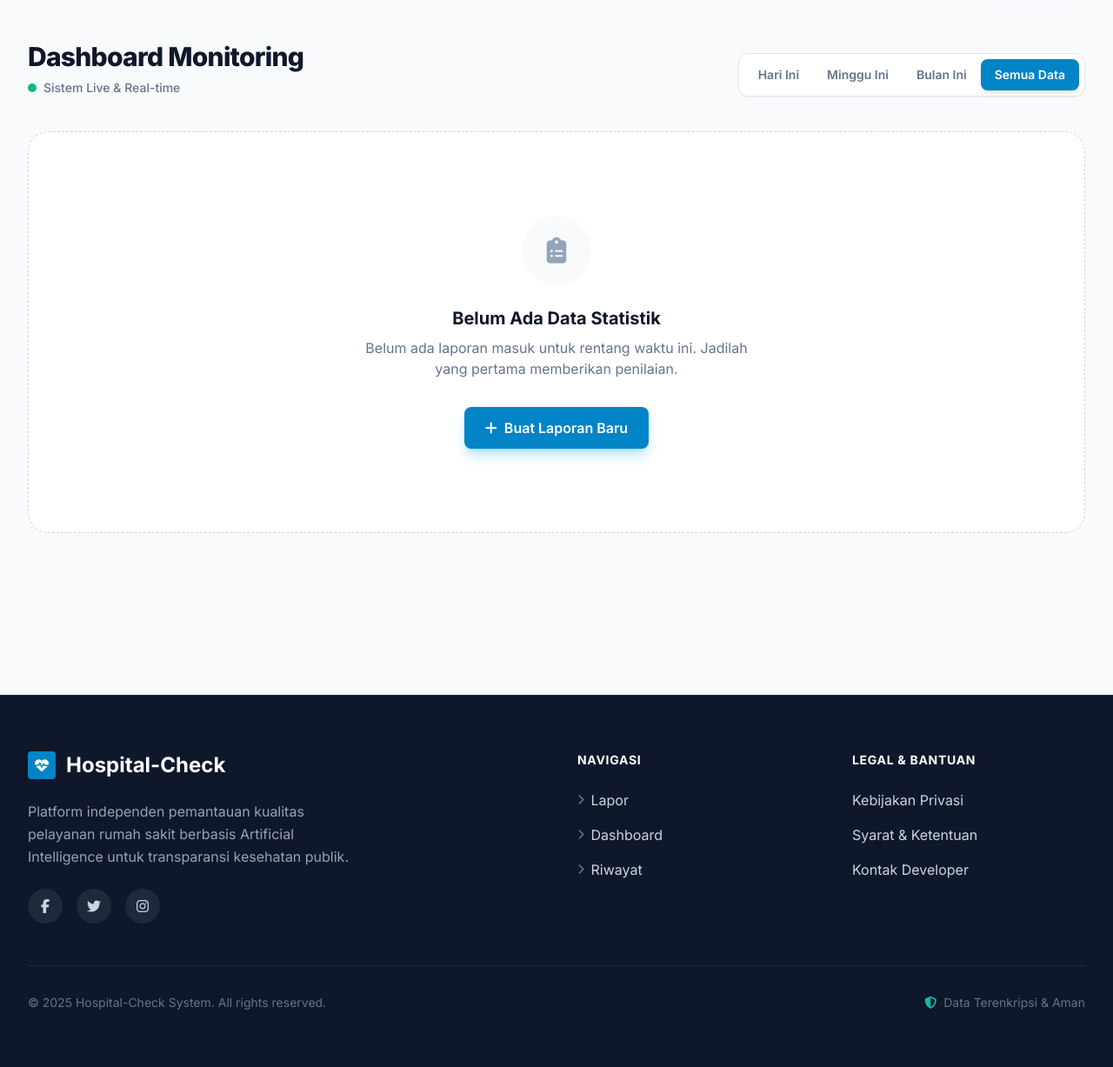
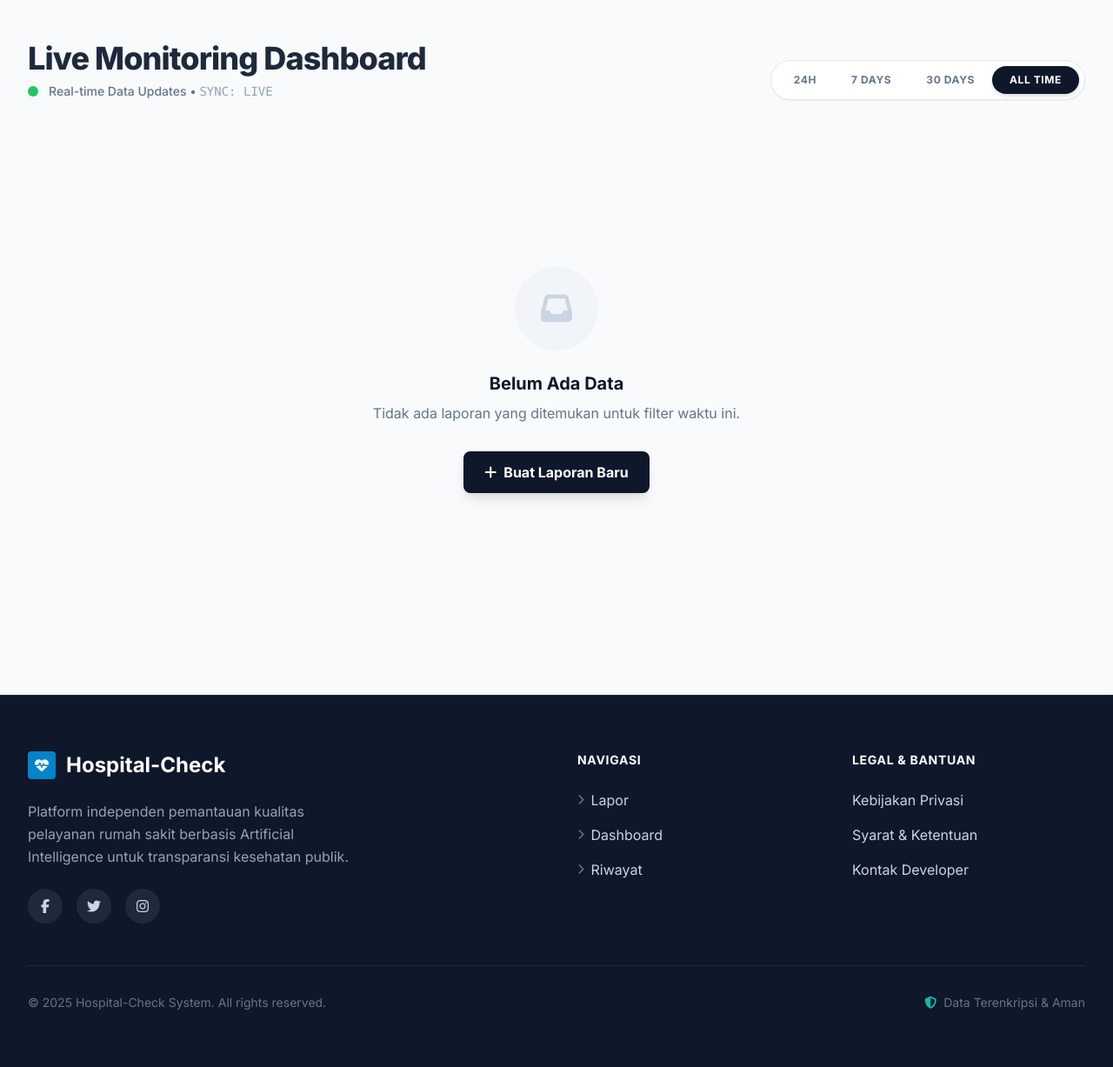
Before and after one commit to nauvalalpen/Program-AnalisisSentimenUlasanGMaps-SPH, a Flask app: page /dashboard in a window 1280 px wide. Shown: the part 81-1308 px from the top of the page at 87% size. Run offline with Flask 3, Linux system fonts and the light colour scheme; some libraries are stand-ins or nearby versions.

Commit message:
Refactor dashboard layout and styles for improved aesthetics and user experience; enhance real-time data presentation and sentiment analysis visualization.

```diff
--- a/templates/dashboard.html
+++ b/templates/dashboard.html
@@ -1,39 +1,62 @@
 {% extends "base.html" %} {% block content %}
 
-<section class="py-8 lg:py-12 bg-slate-50 min-h-screen">
+<!-- Custom Color Palette Injection for this page -->
+<style>
+  /* Premium Color Palette inspired by modern dashboards */
+  :root {
+    --primary-bg: #f8fafc;
+    --card-bg: #ffffff;
+    --text-main: #1e293b;
+    --text-sub: #64748b;
+    --accent-success: #10b981; /* Emerald 500 */
+    --accent-warning: #f59e0b; /* Amber 500 */
+    --accent-danger: #ef4444; /* Red 500 */
+    --brand-blue: #2563eb; /* Blue 600 */
+  }
+</style>
+
+<section
+  class="py-8 lg:py-12 min-h-screen"
+  style="background-color: var(--primary-bg)"
+>
   <div class="max-w-7xl mx-auto px-4 sm:px-6 lg:px-8">
-    <!-- Header & Controls -->
+    <!-- Header Section -->
     <div
-      class="flex flex-col lg:flex-row justify-between items-start lg:items-end gap-6 mb-10"
-      data-aos="fade-up"
+      class="flex flex-col md:flex-row justify-between items-start md:items-end gap-6 mb-12"
+      data-aos="fade-down"
     >
-      <!-- Title -->
       <div>
-        <h1 class="text-3xl font-black text-slate-900 tracking-tight mb-2">
-          Dashboard Monitoring
+        <h1
+          class="text-3xl lg:text-4xl font-extrabold tracking-tight mb-2"
+          style="color: var(--text-main)"
+        >
+          Live Monitoring Dashboard
         </h1>
-        <div class="flex items-center space-x-2 text-slate-500">
-          <span class="relative flex h-2.5 w-2.5">
+        <div class="flex items-center gap-3">
+          <span class="relative flex h-3 w-3">
             <span
-              class="animate-ping absolute inline-flex h-full w-full rounded-full bg-emerald-400 opacity-75"
+              class="animate-ping absolute inline-flex h-full w-full rounded-full bg-green-400 opacity-75"
             ></span>
             <span
-              class="relative inline-flex rounded-full h-2.5 w-2.5 bg-emerald-500"
+              class="relative inline-flex rounded-full h-3 w-3 bg-green-500"
             ></span>
           </span>
-          <p class="text-sm font-medium">Sistem Live & Real-time</p>
+          <p class="text-sm font-medium text-slate-500">
+            Real-time Data Updates •
+            <span class="font-mono text-slate-400">SYNC: LIVE</span>
+          </p>
         </div>
       </div>
 
-      <!-- Time Filter (Segmented Control Style) -->
+      <!-- Time Filter Pills -->
       <div
-        class="bg-white p-1.5 rounded-xl border border-slate-200 shadow-sm inline-flex"
+        class="bg-white p-1.5 rounded-full shadow-sm border border-slate-200 flex overflow-x-auto max-w-full"
       >
-        {% set periods = [('day', 'Hari Ini'), ('week', 'Minggu Ini'), ('month',
-        'Bulan Ini'), ('all', 'Semua Data')] %} {% for key, label in periods %}
+        {% set periods = [('day', '24H'), ('week', '7 Days'), ('month', '30
+        Days'), ('all', 'All Time')] %} {% for key, label in periods %}
         <a
           href="?timeframe={{ key }}"
-          class="px-4 py-2 rounded-lg text-sm font-semibold transition-all duration-200 {% if timeframe == key %} bg-brand-600 text-white shadow-md {% else %} text-slate-500 hover:text-slate-900 hover:bg-slate-50 {% endif %}"
+          class="px-5 py-2 rounded-full text-xs font-bold uppercase tracking-wider transition-all duration-300 whitespace-nowrap {% if timeframe == key %} bg-slate-900 text-white shadow-md {% else %} text-slate-500 hover:text-slate-900 hover:bg-slate-100 {% endif %}"
         >
           {{ label }}
         </a>
@@ -41,13 +64,9 @@
       </div>
     </div>
 
-    <!-- Overall Statistics (KPI Cards) -->
     {% if stats|length > 0 %}
-    <div
-      class="grid grid-cols-1 md:grid-cols-3 gap-6 mb-10"
-      data-aos="fade-up"
-      data-aos-delay="100"
-    >
+    <!-- Summary KPI Cards -->
+    <div class="grid grid-cols-1 md:grid-cols-3 gap-6 mb-12" data-aos="fade-up">
       {% set total_reviews = namespace(value=0) %} {% set total_positive =
       namespace(value=0) %} {% set total_negative = namespace(value=0) %} {% for
       name, info in stats.items() %} {% set total_reviews.value =
@@ -57,202 +76,234 @@
       = ((total_positive.value / total_reviews.value * 100) | round(1)) if
       total_reviews.value > 0 else 0 %}
 
-      <!-- KPI 1: Total Volume -->
+      <!-- KPI 1 -->
       <div
-        class="bg-white rounded-xl p-6 border border-slate-200 shadow-sm relative overflow-hidden group"
+        class="bg-white rounded-2xl p-6 border border-slate-100 shadow-[0_8px_30px_rgb(0,0,0,0.04)] hover:shadow-[0_8px_30px_rgb(0,0,0,0.08)] transition-shadow duration-300"
       >
-        <div class="flex justify-between items-start mb-4">
+        <div class="flex justify-between items-start">
           <div>
             <p
-              class="text-sm font-bold text-slate-400 uppercase tracking-wider"
+              class="text-xs font-bold text-slate-400 uppercase tracking-widest mb-1"
             >
-              Total Laporan
+              Total Volume
             </p>
-            <h3 class="text-3xl font-black text-slate-900 mt-1">
+            <h2 class="text-4xl font-black text-slate-800">
               {{ total_reviews.value }}
-            </h3>
+            </h2>
           </div>
-          <div
-            class="w-10 h-10 bg-brand-50 rounded-lg flex items-center justify-center text-brand-600"
-          >
-            <i class="fas fa-file-medical-alt text-lg"></i>
+          <div class="p-3 bg-blue-50 rounded-xl text-blue-600">
+            <i class="fas fa-layer-group text-xl"></i>
           </div>
         </div>
-        <div class="flex items-center text-xs text-slate-500">
-          <i class="fas fa-hospital mr-1.5"></i>
-          <span>Dari {{ stats|length }} Fasilitas Kesehatan</span>
+        <div class="mt-4 flex items-center gap-2 text-sm text-slate-500">
+          <span
+            class="bg-slate-100 px-2 py-0.5 rounded text-xs font-bold text-slate-600"
+          >
+            {{ stats|length }} Faskes
+          </span>
+          <span>Terdaftar</span>
         </div>
-        <div
-          class="absolute bottom-0 left-0 h-1 bg-brand-600 w-full transform scale-x-0 group-hover:scale-x-100 transition-transform origin-left duration-500"
-        ></div>
       </div>
 
-      <!-- KPI 2: Positive Sentiment -->
+      <!-- KPI 2 -->
       <div
-        class="bg-white rounded-xl p-6 border border-slate-200 shadow-sm relative overflow-hidden group"
+        class="bg-white rounded-2xl p-6 border border-slate-100 shadow-[0_8px_30px_rgb(0,0,0,0.04)] hover:shadow-[0_8px_30px_rgb(0,0,0,0.08)] transition-shadow duration-300"
       >
-        <div class="flex justify-between items-start mb-4">
+        <div class="flex justify-between items-start">
           <div>
             <p
-              class="text-sm font-bold text-slate-400 uppercase tracking-wider"
+              class="text-xs font-bold text-slate-400 uppercase tracking-widest mb-1"
             >
-              Sentimen Positif
+              Sentiment Score
             </p>
-            <h3 class="text-3xl font-black text-slate-900 mt-1">
-              {{ total_positive.value }}
-            </h3>
+            <h2 class="text-4xl font-black text-emerald-600">
+              {{ overall_percentage }}%
+            </h2>
           </div>
-          <div
-            class="w-10 h-10 bg-emerald-50 rounded-lg flex items-center justify-center text-emerald-600"
-          >
-            <i class="fas fa-smile text-lg"></i>
+          <div class="p-3 bg-emerald-50 rounded-xl text-emerald-600">
+            <i class="fas fa-heart text-xl"></i>
           </div>
         </div>
-        <div class="flex items-center text-xs text-emerald-600 font-bold">
-          <i class="fas fa-chart-pie mr-1.5"></i>
-          <span>{{ overall_percentage }}% Kepuasan Pasien</span>
+        <div class="mt-4 flex items-center gap-2 text-sm text-slate-500">
+          <span
+            class="bg-emerald-100 px-2 py-0.5 rounded text-xs font-bold text-emerald-700"
+          >
+            {{ total_positive.value }}
+          </span>
+          <span>Ulasan Positif</span>
         </div>
-        <div
-          class="absolute bottom-0 left-0 h-1 bg-emerald-500 w-full transform scale-x-0 group-hover:scale-x-100 transition-transform origin-left duration-500"
-        ></div>
       </div>
 
-      <!-- KPI 3: Negative Sentiment -->
+      <!-- KPI 3 -->
       <div
-        class="bg-white rounded-xl p-6 border border-slate-200 shadow-sm relative overflow-hidden group"
+        class="bg-white rounded-2xl p-6 border border-slate-100 shadow-[0_8px_30px_rgb(0,0,0,0.04)] hover:shadow-[0_8px_30px_rgb(0,0,0,0.08)] transition-shadow duration-300"
       >
-        <div class="flex justify-between items-start mb-4">
+        <div class="flex justify-between items-start">
           <div>
             <p
-              class="text-sm font-bold text-slate-400 uppercase tracking-wider"
+              class="text-xs font-bold text-slate-400 uppercase tracking-widest mb-1"
             >
-              Keluhan / Negatif
+              Requires Attention
             </p>
-            <h3 class="text-3xl font-black text-slate-900 mt-1">
+            <h2 class="text-4xl font-black text-rose-500">
               {{ total_negative.value }}
-            </h3>
+            </h2>
           </div>
-          <div
-            class="w-10 h-10 bg-rose-50 rounded-lg flex items-center justify-center text-rose-600"
-          >
-            <i class="fas fa-frown text-lg"></i>
+          <div class="p-3 bg-rose-50 rounded-xl text-rose-500">
+            <i class="fas fa-bell text-xl"></i>
           </div>
         </div>
-        <div class="flex items-center text-xs text-rose-600 font-bold">
-          <i class="fas fa-exclamation-circle mr-1.5"></i>
+        <div class="mt-4 flex items-center gap-2 text-sm text-slate-500">
           <span
-            >{{ (100 - overall_percentage) | round(1) }}% Perlu Perbaikan</span
+            class="bg-rose-100 px-2 py-0.5 rounded text-xs font-bold text-rose-700"
           >
+            {{ (100 - overall_percentage) | round(1) }}%
+          </span>
+          <span>Tingkat Keluhan</span>
         </div>
-        <div
-          class="absolute bottom-0 left-0 h-1 bg-rose-500 w-full transform scale-x-0 group-hover:scale-x-100 transition-transform origin-left duration-500"
-        ></div>
       </div>
     </div>
     {% endif %}
 
-    <!-- Hospital Detail Grid -->
-    <div class="grid grid-cols-1 xl:grid-cols-2 gap-8">
+    <!-- Main Content: Hospital Grid -->
+    <div class="grid grid-cols-1 xl:grid-cols-2 gap-8 mb-16">
       {% for name, info in stats.items() %}
       <div
-        class="bg-white rounded-2xl border border-slate-200 shadow-sm hover:shadow-lg transition-all duration-300 overflow-hidden"
+        class="bg-white rounded-2xl border border-slate-100 shadow-sm hover:shadow-xl hover:-translate-y-1 transition-all duration-300 flex flex-col h-full group"
         data-aos="fade-up"
-        data-aos-delay="{{ loop.index0 * 50 }}"
+        data-aos-delay="{{ loop.index0 * 100 }}"
       >
-        <!-- Card Header -->
+        <!-- Header -->
         <div
-          class="px-6 py-5 border-b border-slate-100 flex justify-between items-center bg-slate-50/50"
+          class="px-7 py-6 border-b border-slate-50 flex justify-between items-start"
         >
-          <div class="flex items-center space-x-3">
-            <div
-              class="w-10 h-10 rounded-full flex items-center justify-center text-white shadow-sm {% if info.score >= 70 %} bg-emerald-500 {% elif info.score >= 50 %} bg-amber-500 {% else %} bg-rose-500 {% endif %}"
-            >
-              <span class="font-bold text-sm">{{ info.score }}%</span>
+          <div class="flex gap-5 items-center">
+            <!-- Circular Score Indicator -->
+            <div class="relative w-14 h-14 flex-shrink-0">
+              <svg class="w-full h-full transform -rotate-90">
+                <circle
+                  cx="28"
+                  cy="28"
+                  r="24"
+                  stroke="#f1f5f9"
+                  stroke-width="4"
+                  fill="transparent"
+                ></circle>
+                <circle
+                  cx="28"
+                  cy="28"
+                  r="24"
+                  stroke="{% if info.score >= 75 %}#10b981{% elif info.score >= 50 %}#f59e0b{% else %}#ef4444{% endif %}"
+                  stroke-width="4"
+                  fill="transparent"
+                  stroke-dasharray="150.72"
+                  stroke-dashoffset="{{ 150.72 - (150.72 * info.score / 100) }}"
+                  class="transition-all duration-1000 ease-out"
+                ></circle>
+              </svg>
+              <span
+                class="absolute inset-0 flex items-center justify-center text-xs font-black text-slate-700"
+              >
+                {{ info.score }}<span class="text-[8px]">%</span>
+              </span>
             </div>
+
             <div>
-              <h3 class="font-bold text-slate-800 text-lg leading-tight">
+              <h3
+                class="font-bold text-lg text-slate-800 leading-snug group-hover:text-blue-600 transition-colors cursor-default"
+              >
                 {{ name }}
               </h3>
-              <p class="text-xs text-slate-500">Update terakhir: Real-time</p>
+              <p
+                class="text-xs font-medium text-slate-400 mt-1 flex items-center gap-1"
+              >
+                <span class="w-1.5 h-1.5 rounded-full bg-green-500"></span> Live
+                Monitoring
+              </p>
             </div>
           </div>
 
-          <div class="text-right">
-            <span
-              class="inline-flex items-center px-2.5 py-0.5 rounded-full text-xs font-medium {% if info.score >= 70 %} bg-emerald-100 text-emerald-800 {% elif info.score >= 50 %} bg-amber-100 text-amber-800 {% else %} bg-rose-100 text-rose-800 {% endif %}"
-            >
-              {% if info.score >= 70 %} Sangat Baik {% elif info.score >= 50 %}
-              Cukup {% else %} Kritis {% endif %}
-            </span>
-          </div>
+          <!-- Status Badge -->
+          <span
+            class="px-3 py-1 rounded-full text-[10px] font-bold uppercase tracking-wide border {% if info.score >= 75 %} bg-emerald-50 text-emerald-600 border-emerald-100 {% elif info.score >= 50 %} bg-amber-50 text-amber-600 border-amber-100 {% else %} bg-rose-50 text-rose-600 border-rose-100 {% endif %}"
+          >
+            {% if info.score >= 75 %} Excellent {% elif info.score >= 50 %}
+            Moderate {% else %} Critical {% endif %}
+          </span>
         </div>
 
-        <!-- Card Body -->
-        <div class="p-6">
-          <!-- Progress Bar Visualization -->
-          <div class="mb-6">
-            <div class="flex justify-between text-sm font-semibold mb-2">
-              <span class="text-slate-600">Distribusi Sentimen</span>
-              <span class="text-slate-400 text-xs"
-                >{{ info.total }} Total Ulasan</span
+        <!-- Body -->
+        <div class="p-7 flex-grow flex flex-col justify-between">
+          <!-- Stats Row -->
+          <div class="grid grid-cols-2 gap-4 mb-6">
+            <div
+              class="bg-slate-50 p-3 rounded-lg text-center border border-slate-100"
+            >
+              <span class="block text-xl font-bold text-emerald-600"
+                >{{ info.pos }}</span
+              >
+              <span
+                class="text-[10px] uppercase font-bold text-slate-400 tracking-wider"
+                >Positif</span
               >
             </div>
-
-            <div class="relative h-4 bg-slate-100 rounded-full overflow-hidden">
-              <!-- Stacked Bar -->
-              <div class="flex h-full w-full">
-                <!-- Positive Part -->
-                <div
-                  class="h-full bg-emerald-500 transition-all duration-1000 ease-out progress-bar relative group/tooltip"
-                  style="width: 0%"
-                  data-width="{{ info.score }}%"
-                >
-                  <div class="absolute inset-0 bg-white/20"></div>
-                </div>
-                <!-- Negative Part -->
-                <div
-                  class="h-full bg-rose-500 transition-all duration-1000 ease-out progress-bar"
-                  style="width: 0%"
-                  data-width="{{ 100 - info.score }}%"
-                ></div>
-              </div>
-            </div>
-
-            <div class="flex justify-between mt-2 text-xs">
-              <div class="text-emerald-600 font-bold flex items-center">
-                <div class="w-2 h-2 rounded-full bg-emerald-500 mr-1.5"></div>
-                Positif ({{ info.pos }})
-              </div>
-              <div class="text-rose-600 font-bold flex items-center">
-                Negatif ({{ info.neg }})
-                <div class="w-2 h-2 rounded-full bg-rose-500 ml-1.5"></div>
-              </div>
+            <div
+              class="bg-slate-50 p-3 rounded-lg text-center border border-slate-100"
+            >
+              <span class="block text-xl font-bold text-rose-500"
+                >{{ info.neg }}</span
+              >
+              <span
+                class="text-[10px] uppercase font-bold text-slate-400 tracking-wider"
+                >Negatif</span
+              >
             </div>
           </div>
 
-          <!-- Quick Analysis -->
-          <div class="bg-slate-50 rounded-lg p-4 border border-slate-100">
-            <div class="flex items-start space-x-3">
-              <i
-                class="fas fa-stethoscope mt-1 {% if info.score >= 70 %} text-emerald-500 {% elif info.score >= 50 %} text-amber-500 {% else %} text-rose-500 {% endif %}"
-              ></i>
+          <!-- AI Insight Box -->
+          <div
+            class="relative bg-gradient-to-br from-slate-50 to-white rounded-xl p-5 border border-slate-100"
+          >
+            <div
+              class="absolute top-0 left-0 w-1 h-full rounded-l-xl {% if info.score >= 75 %} bg-emerald-500 {% elif info.score >= 50 %} bg-amber-500 {% else %} bg-rose-500 {% endif %}"
+            ></div>
+
+            <div class="flex items-start gap-3">
+              <div class="mt-0.5">
+                <i class="fas fa-robot text-slate-400"></i>
+              </div>
               <div>
-                <h4 class="text-sm font-bold text-slate-800 mb-1">
-                  Diagnostik AI
+                <h4 class="text-xs font-bold text-slate-800 uppercase mb-1">
+                  AI Diagnostic Summary
                 </h4>
-                <p class="text-xs text-slate-500 leading-relaxed">
-                  {% if info.score >= 80 %} Kualitas pelayanan sangat prima.
-                  Mayoritas pasien merasa puas dengan fasilitas dan kinerja
-                  tenaga medis. {% elif info.score >= 60 %} Pelayanan cukup
-                  baik, namun terdapat beberapa keluhan yang perlu diperhatikan
-                  manajemen untuk peningkatan mutu. {% else %} Terdeteksi
-                  lonjakan sentimen negatif. Disarankan untuk segera
-                  mengevaluasi prosedur layanan dan fasilitas terkait. {% endif
-                  %}
+                <p class="text-sm text-slate-600 leading-relaxed font-light">
+                  {% if info.score >= 80 %} Performa sangat baik. Pasien
+                  mengapresiasi kecepatan layanan dan keramahan staf.
+                  Pertahankan standar ini. {% elif info.score >= 60 %} Kualitas
+                  layanan stabil, namun terdeteksi beberapa isu terkait waktu
+                  tunggu yang perlu optimasi operasional. {% else %}
+                  <strong>Perhatian Diperlukan.</strong> Tingkat sentimen
+                  negatif tinggi pada aspek fasilitas/layanan. Segera lakukan
+                  evaluasi mendalam. {% endif %}
                 </p>
               </div>
             </div>
           </div>
+        </div>
+
+        <!-- Footer Action (Optional) -->
+        <div
+          class="px-7 py-4 bg-slate-50 border-t border-slate-100 flex justify-between items-center"
+        >
+          <span class="text-xs text-slate-400 font-medium"
+            >Total {{ info.total }} Ulasan</span
+          >
+          <a
+            href="{{ url_for('developer_page') }}"
+            class="text-xs font-bold text-blue-600 hover:text-blue-800 flex items-center gap-1 transition-colors"
+          >
+            Detail Analisis <i class="fas fa-arrow-right text-[10px]"></i>
+          </a>
         </div>
       </div>
       {% endfor %}
@@ -260,82 +311,43 @@
 
     <!-- Empty State -->
     {% if stats|length == 0 %}
-    <div
-      class="flex flex-col items-center justify-center py-24 bg-white rounded-3xl border border-dashed border-slate-300 text-center"
-      data-aos="zoom-in"
-    >
+    <div class="text-center py-20">
       <div
-        class="w-20 h-20 bg-slate-50 rounded-full flex items-center justify-center mb-6"
+        class="w-24 h-24 bg-slate-100 rounded-full flex items-center justify-center mx-auto mb-6"
       >
-        <i class="fas fa-clipboard-list text-3xl text-slate-400"></i>
+        <i class="fas fa-inbox text-4xl text-slate-300"></i>
       </div>
-      <h3 class="text-xl font-bold text-slate-900 mb-2">
-        Belum Ada Data Statistik
-      </h3>
-      <p class="text-slate-500 max-w-md mb-8">
-        Belum ada laporan masuk untuk rentang waktu ini. Jadilah yang pertama
-        memberikan penilaian.
+      <h3 class="text-xl font-bold text-slate-900">Belum Ada Data</h3>
+      <p class="text-slate-500 mt-2 mb-8">
+        Tidak ada laporan yang ditemukan untuk filter waktu ini.
       </p>
       <a
         href="{{ url_for('input_page') }}"
-        class="px-6 py-3 bg-brand-600 text-white rounded-lg font-semibold hover:bg-brand-700 transition-colors shadow-lg shadow-brand-500/30"
+        class="inline-flex items-center px-6 py-3 bg-slate-900 text-white rounded-lg font-bold hover:bg-black transition-colors shadow-lg"
       >
-        <i class="fas fa-plus mr-2"></i>Buat Laporan Baru
+        <i class="fas fa-plus mr-2"></i> Buat Laporan Baru
       </a>
     </div>
     {% endif %}
 
-    <!-- System Status Footer -->
+    <!-- Footer Stats -->
     {% if stats|length > 0 %}
-    <div class="mt-12 pt-8 border-t border-slate-200">
-      <div
-        class="grid grid-cols-1 md:grid-cols-3 gap-6 text-center md:text-left"
-      >
-        <div
-          class="flex items-center justify-center md:justify-start space-x-3 text-slate-500"
+    <div
+      class="border-t border-slate-200 pt-8 flex flex-col md:flex-row justify-between items-center gap-4 text-xs font-medium text-slate-400"
+    >
+      <div class="flex gap-6">
+        <span class="flex items-center gap-2"
+          ><div class="w-2 h-2 rounded-full bg-emerald-500"></div>
+          System Operational</span
         >
-          <i class="fas fa-server text-brand-500"></i>
-          <span class="text-sm"
-            >Server Status:
-            <span class="text-emerald-600 font-bold">Online</span></span
-          >
-        </div>
-        <div
-          class="flex items-center justify-center md:justify-start space-x-3 text-slate-500"
+        <span class="flex items-center gap-2"
+          ><i class="fas fa-shield-alt"></i> AES-256 Encrypted</span
         >
-          <i class="fas fa-database text-brand-500"></i>
-          <span class="text-sm"
-            >Last Sync:
-            <span class="font-mono text-slate-700">Just Now</span></span
-          >
-        </div>
-        <div
-          class="flex items-center justify-center md:justify-start space-x-3 text-slate-500"
-        >
-          <i class="fas fa-shield-alt text-brand-500"></i>
-          <span class="text-sm"
-            >Data Encryption:
-            <span class="text-brand-700 font-bold">AES-256</span></span
-          >
-        </div>
       </div>
+      <div class="font-mono">LAST SYNC: {{ now }}</div>
     </div>
     {% endif %}
   </div>
 </section>
 
-<script>
-  // Animate progress bars smoothly on load
-  document.addEventListener("DOMContentLoaded", function () {
-    // Delay slightly to allow layout to settle
-    setTimeout(() => {
-      const progressBars = document.querySelectorAll(".progress-bar");
-      progressBars.forEach((bar) => {
-        const targetWidth = bar.getAttribute("data-width");
-        bar.style.width = targetWidth;
-      });
-    }, 200);
-  });
-</script>
-
 {% endblock %}
```
Also changed, not shown: instance/hospital_reviews.db.
